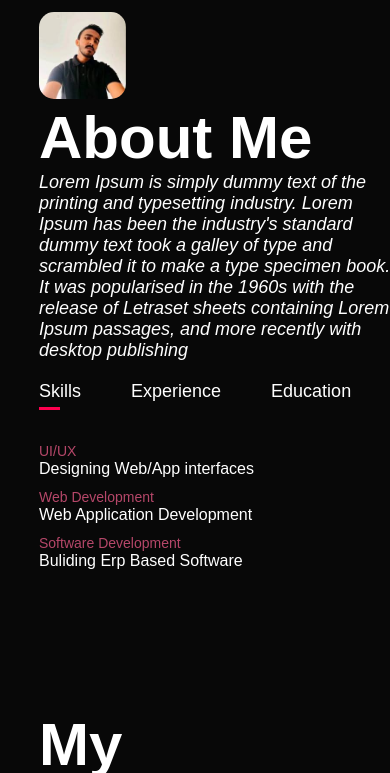
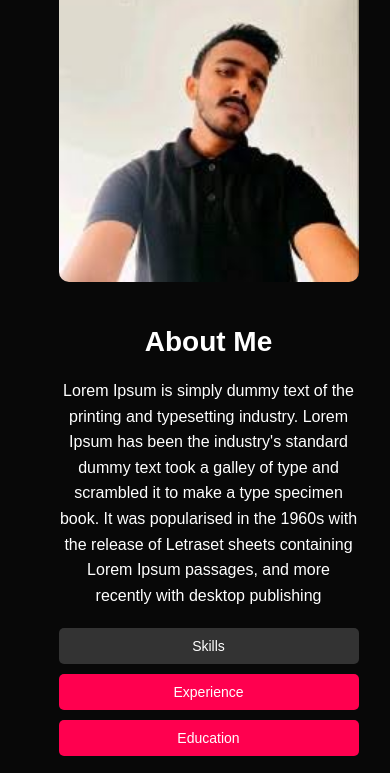
Before and after one commit to Developerrizwan/sample-portfolio, a plain HTML site: page index.html in a window 390 px wide. Shown: the part 922-1695 px from the top of the page. Drawn offline with Linux system fonts and the light colour scheme.

Commit message:
Mobile responsive sessin completed

```diff
--- a/index.html
+++ b/index.html
@@ -19,8 +19,10 @@
                     <li><a href="#">Portfolio</a></li>
                     <li><a href="#">Services</a></li>
                     <li><a href="#">Contact</a></li>
-                    <li><a href="testing.html">Testing</a></li>
                 </ul>
+                <div class="menu-btn">
+                    <i class="fas fa-bars"></i>
+                </div>
             </nav>
             <div class="header-text">
                 <p>FULL STACK DEVELOPER</p>
@@ -177,6 +179,16 @@
             event.currentTarget.classList.add("active-link");
             document.getElementById(tabname).classList.add('active-tab')
         }
+
+
+
+        const menuBtn = document.querySelector('.menu-btn');
+        const navLinks = document.querySelector('nav ul');
+        menuBtn.addEventListener('click', () => {
+        navLinks.classList.toggle('active');
+        });
+
+
     </script>
 
 </body>
--- a/style.css
+++ b/style.css
@@ -50,6 +50,14 @@ nav ul li  a{
 
 }
 
+
+.menu-btn {
+    display: none;
+    font-size: 24px;
+    color: #fff;
+    cursor: pointer;
+}
+
 nav ul li a::after{
     content: '';
     width: 0;
@@ -88,84 +96,96 @@ nav ul li a:hover::after{
 
 /*-----------------about-----------*/
 
-#about{
-    padding: 80px 0;
+/* About Section Base Styles */
+#about {
+    padding: 50px 0;
 
 }
 
-.row{
+#about .container {
+    width: 90%;
+    margin: auto;
+}
+
+#about .row {
+    display: flex;
+    flex-wrap: wrap; /* Ensures proper wrapping on smaller screens */
+    align-items: center;
+    justify-content: space-between;
+    gap: 20px; /* Spacing between elements */
+
+}
+
+.about-col-1 {
+    flex: 1;
+    min-width: 300px; /* Ensures elements don't shrink too much */
+    text-align: center;
+}
+
+.about-col-1 img {
+    width: 100%;
+    max-width: 300px;
+    border-radius: 10px;
+}
+
+/* About Content */
+.sub-title {
+    font-size: 28px;
+    color: #fff;
+    margin-bottom: 20px;
+    cursor: pointer;
+}
+
+.paragraph {
+    font-size: 16px;
+    line-height: 1.6;
+    color: #fff;
+    margin-bottom: 20px;
+}
+
+/* Tabs Section */
+.tab-titles {
     display: flex;
     justify-content: space-between;
-    flex-wrap: wrap;
+    margin-bottom: 20px;
 }
 
-.about-col-1{
-    flex-basis: 35%;
+.tab-links {
+    cursor: pointer;
+    padding: 10px 20px;
+    background: #ff004f;
+    border-radius: 5px;
+    transition: all 0.3s;
+    font-size: 14px;
 }
 
-.about-col-1 img{
-
-    width: 80%;
-    border-radius: 15px;
-}
-
-.paragraph{
-    font-family: sans-serif;
-    font-style: oblique;
-    font-weight: 18px;
-    font-size: 18px;
-}
-
-.sub-title{
-    font-size: 60px;
-    font-weight: 600;
+.tab-links:hover, .tab-links.active-link {
+    background: #333;
     color: #fff;
 }
 
-.tab-titles{
-    display: flex;
-    margin: 20px 0 40px;
-}
-
-.tab-links{
-    margin-right: 50px;
-    font-size: 18px;
-    font-weight: 500;
-    cursor: pointer;
-    position: relative;
-}
-
-.tab-links::after{
-    content: '';
-    width: 0;
-    height: 3px;
-    background: #ff004f;
-    position: absolute;
-    left: 0;
-    bottom: -8px;
-    transition: 0.9s;
-}
-
-.tab-links.active-link::after{
-    width: 50%;
-}
-
-.tab-contents ul li{
-    list-style: none;
-    margin: 10px 0;
-}
-
-.tab-contents ul li span{
-    color: #b54769;
-    font-size: 14px;
-}
-
-.tab-contents{
+.tab-contents {
     display: none;
 }
 
-.tab-contents.active-tab{
+.tab-contents.active-tab {
     display: block;
+}
+
+.tab-contents ul {
+    list-style: none;
+    padding: 0;
+}
+
+.tab-contents ul li {
+    margin-bottom: 10px;
+    font-size: 14px;
+    color: #333;
+}
+
+.tab-contents ul li span {
+    font-weight: bold;
+    color: #555;
 }
 
 /*------------- Services --------------*/
@@ -385,8 +405,49 @@ form .btn2{
 }
 
 
-/*----------- Css for small screens-----------*/
 
-@media only screen and (max-width: 600px) {
+/* Responsive Styles */
+@media (max-width: 768px) {
+    nav ul {
+        display: none; /* Initially hide the menu */
+        flex-direction: column; /* Stack items vertically */
+        position: absolute;
+        top: 80px;
+        right: 10px;
+        background-color: rgba(0, 0, 0, 0.8); /* Semi-transparent background */
+        padding: 20px;
+        border-radius: 8px;
+    }
 
+    nav ul.active {
+        display: flex; /* Show the menu when active */
+    }
+
+    .menu-btn {
+        display: block; /* Show menu button on smaller screens */
+    }
 }
+
+
+
+@media (max-width: 768px) {
+    #about .row {
+        flex-direction: column; /* Stack the columns vertically */
+        text-align: center;
+    }
+
+    .tab-titles {
+        flex-direction: column; /* Stack the tabs vertically */
+        align-items: center;
+        gap: 10px;
+    }
+
+    .tab-links {
+        width: 100%; /* Full-width tabs */
+        text-align: center;
+    }
+
+    .about-col-1 img {
+        margin-bottom: 20px;
+    }
+}
```
Also changed, not shown: testing.html (deleted, +0 -11 lines).
